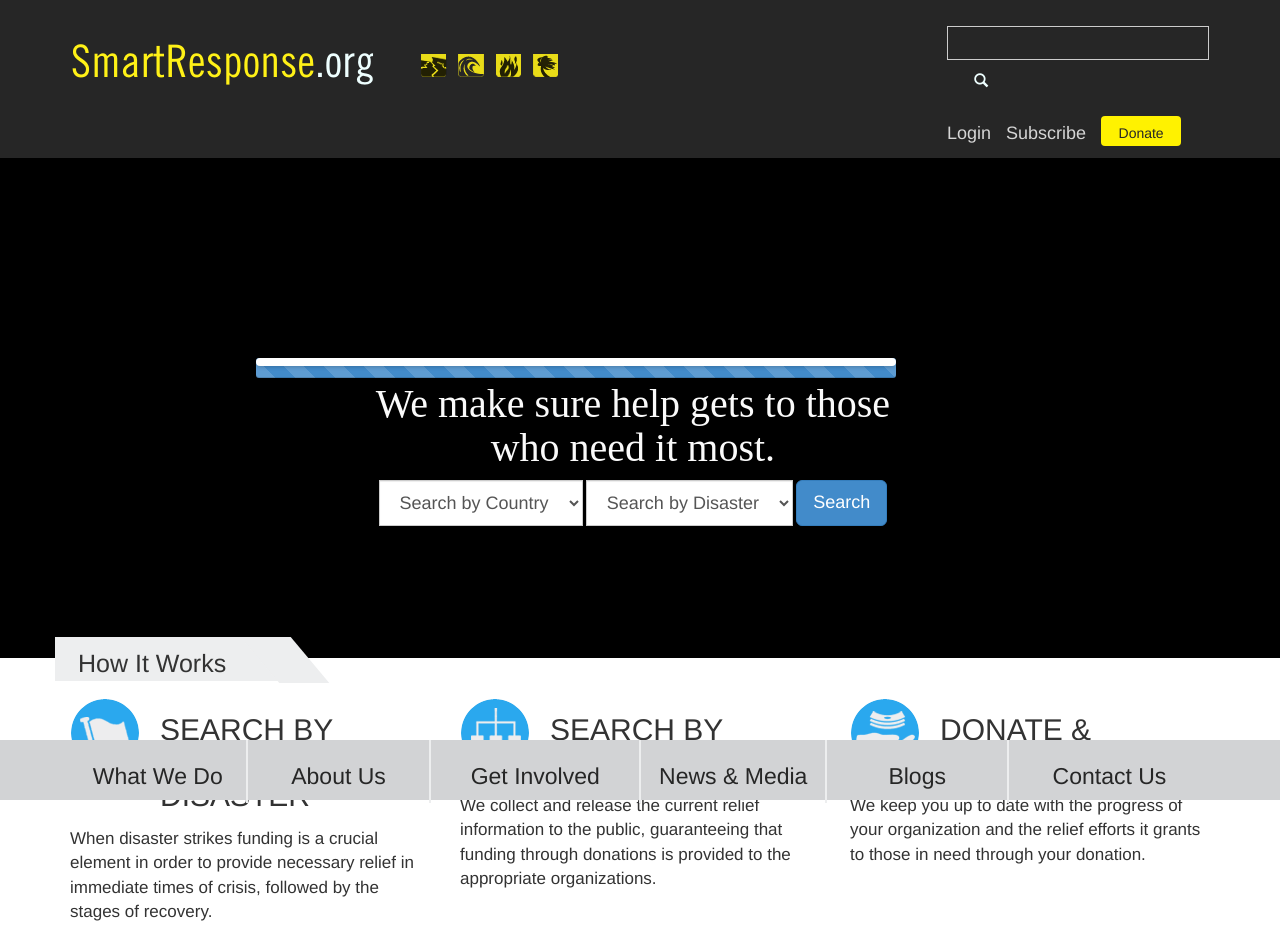
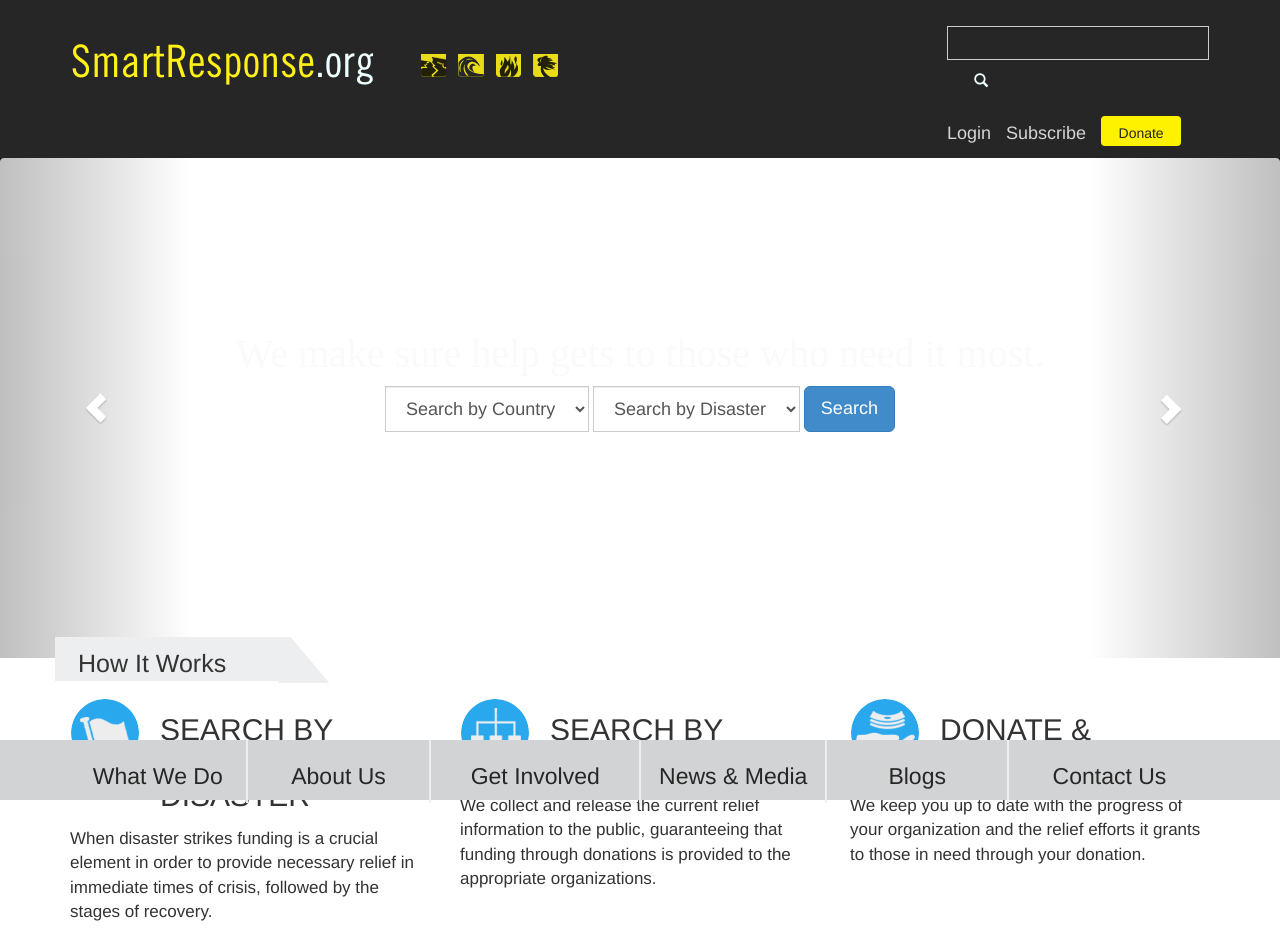
Before and after one commit to gaurav2014/smart-response-static, a website with bundled scripts: page index.html in a window 1280 px wide. Built offline with nearby package versions, Linux system fonts and the light colour scheme.

Commit message:
Added Left and Right Navigation Toggles And Positioned Carousel caption, Search Menu and Button.

```diff
--- a/assets/css/smart-response.css
+++ b/assets/css/smart-response.css
@@ -777,8 +777,11 @@ aside .nav-tabs > li > a:hover {
 
 .carouselCaption{
     position:absolute;
-    left:18%;
-    top:43%;
+    text-align:center;
+    width:70%;
+    left:30%;
+    margin-left:-15%;
+    top:30%;
     z-index:2;
 }
 .carouselCaption h2{
@@ -797,7 +800,7 @@ aside .nav-tabs > li > a:hover {
 }
 
 .flexslider .slides{
-    min-height:200px;
+    min-height:500px;
 }
 
 
--- a/index.html
+++ b/index.html
@@ -75,13 +75,15 @@
     <!-- Page Cover
     ================================================== -->
     <div id="pageCover" class="progress progress-striped active animated">
-     	<div class="progress-bar"  role="progressbar" aria-valuenow="100" aria-valuemin="0" aria-valuemax="100">
 
-	<!-- Search Drop down menus and Search Button
+    <!-- Carousel
     ================================================== -->
     	<div class="flexslider">
         	<div class="carouselCaption">
             	<h2>We make sure help gets to those who need it most.</h2>
+
+    <!-- Search Drop down menus and Search Button
+    ================================================== -->
             	<form class="form-inline" role="form">
                 		<div class="form-group row">
                     		<select class="form-control input-lg">
@@ -92,16 +94,10 @@
                     		</select>
                     		<button type="submit" class="btn btn-primary btn-lg">Search</button>
                 		</div>
-            		</form>
-        		</div>
-    		</div> <!-- /.Search Drop down menus and Search Button  -->
+            	</form> <!-- /.Search Drop down menus and Search Button  -->
 
         	</div>
-
-    <!-- Carousel
-    ================================================== -->
-
-        <!--<ul class="slides">
+        	<ul class="slides">
             	<li>
                 	<img src="assets/images/main-image.jpg" />
             	</li>
@@ -111,12 +107,13 @@
             	<li>
                 	<img src="assets/images/main-image.jpg" />
             	</li>
-        </ul>-->
-    <!-- /.carousel -->
-    </div> <!-- /.Page Cover -->
+        	</ul>
+    	</div><!-- /.carousel -->
 
-    <!--<a class="left carousel-control" href="#myCarousel" data-slide="prev"><span class="glyphicon glyphicon-chevron-left"></span></a>
-    <a class="right carousel-control" href="#myCarousel" data-slide="next"><span class="glyphicon glyphicon-chevron-right"></span></a>-->
+    	<a class="left carousel-control" href="#myCarousel" data-slide="prev"><span class="glyphicon glyphicon-chevron-left"></span></a>
+    	<a class="right carousel-control" href="#myCarousel" data-slide="next"><span class="glyphicon glyphicon-chevron-right"></span></a>
+
+	</div><!-- /.Page Cover -->
 
     <!-- Marketing messaging and featurettes
     ================================================== -->
```
Lines whose indentation alone changed are shown as unchanged.
